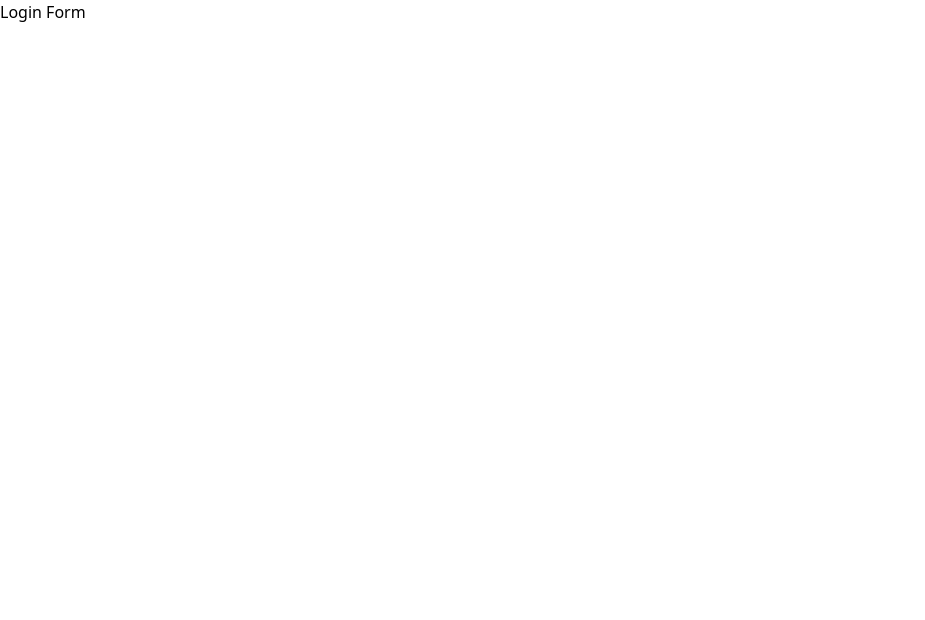
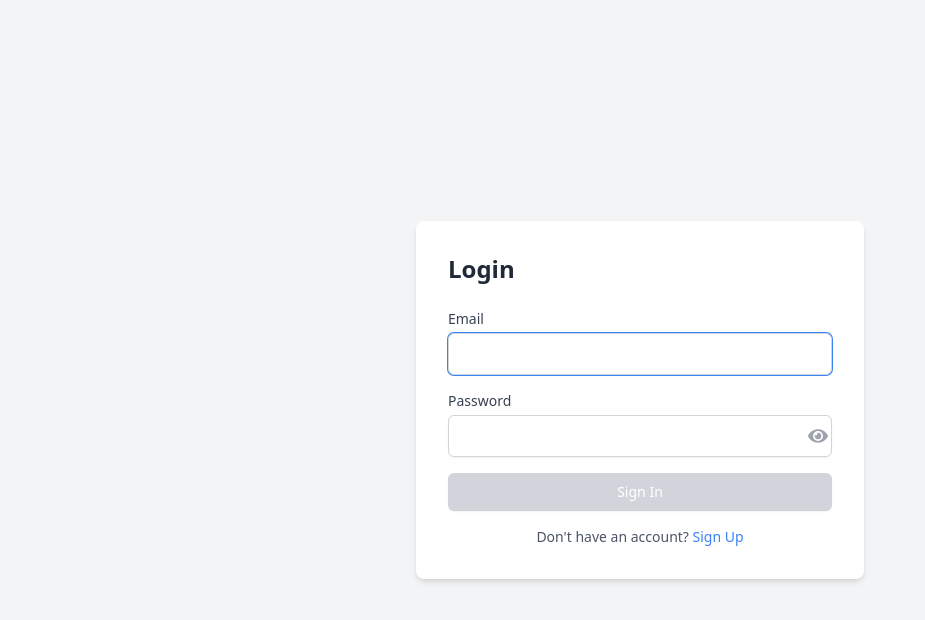
Before and after one commit to Rachel-XMR/MLB-StatHub, a React (Create React App) app: page /login in a window 1280 px wide. Shown: the top 620 px of the page, without its empty margins (0-925 px from the left). Built offline with nearby package versions, Linux system fonts and the light colour scheme.

Commit message:
create login form

```diff
--- a/src/LoginForm.js
+++ b/src/LoginForm.js
@@ -1,9 +1,282 @@
-import React from 'react';
+import React, { useRef, useState, useEffect } from 'react';
+import { Link } from 'react-router-dom';
+import { FaCheckCircle, FaTimesCircle, FaEye, FaEyeSlash } from 'react-icons/fa';
+import axios from 'axios';
+
+// Validation patterns
+const PWD_REGEX = /^(?=.*[a-z])(?=.*[A-Z])(?=.*[0-9])(?=.*[@$!%*?&])[A-Za-z\d@$!%*?&]{8,24}$/;
+const EMAIL_REGEX = /^[a-zA-Z0-9._%+-]+@[a-zA-Z0-9.-]+\.[a-zA-Z]{2,}$/;
+
+const VALIDATION_MESSAGES = {
+  email: 'Please enter a valid email address.',
+  password: 'Password must be 8-24 characters and include uppercase and lowercase letters, a number and a special character.',
+};
 
 const LoginForm = () => {
+  const userRef = useRef(null);
+  const errRef = useRef(null);
+
+  // Data Formats
+  const [formData, setFormData] = useState({
+    email: '',
+    password: ''
+  });
+
+  // Validation States
+  const [validations, setValidations] = useState({
+    email: false,
+    password: false
+  });
+
+  // Form Touched States
+  const [touched, setTouched] = useState({
+    email: false,
+    password: false
+  });
+
+  // Password Visibility States
+  const [showPassword, setShowPassword] = useState({
+    password: false
+  });
+
+  // Form interaction states
+  const [isSubmitting, setIsSubmitting] = useState(false);
+  const [errMsg, setErrMsg] = useState('');
+  const [success, setSuccess] = useState(false);
+
+  useEffect(() => {
+    userRef.current?.focus();
+  }, []);
+
+  // Validate the form upon change in data
+  useEffect(() => {
+    const validateForm = () => {
+      setValidations({
+        email: EMAIL_REGEX.test(formData.email),
+        password: PWD_REGEX.test(formData.password)
+      });
+    };
+    validateForm();
+  }, [formData]);
+
+  // Reset error messages and form data upon form reset
+  useEffect(() => {
+    setErrMsg('');
+  }, [formData]);
+
+  // Handle form input
+  const handleInputChange = (e) => {
+    const { name, value } = e.target;
+    setFormData(prev => ({
+      ...prev,
+      [name]: value
+    }));
+  };
+
+  // Handle form input focus
+  const handleBlur = (name) => {
+    setTouched(prev => ({
+      ...prev,
+      [name]: true
+    }));
+  };
+
+  // On/off for password visibility
+  const togglePasswordVisibility = (field) => {
+    setShowPassword(prev => ({
+      ...prev,
+      [field]: !prev[field]
+    }));
+  };
+
+  // Form submission
+  const handleSubmit = async (e) => {
+    e.preventDefault();
+
+    setTouched({
+      email: true,
+      password: true
+    });
+
+    // Check if the form is valid
+    if (!Object.values(validations).every(Boolean)) {
+      setErrMsg("Please ensure all fields are valid");
+      errRef.current?.focus();
+      return;
+    }
+
+    // Make request to flask server
+    setIsSubmitting(true);
+    try {
+      const response = await axios.post('http://localhost:5000/user/login',
+        {
+          email: formData.email,
+          password: formData.password
+        },
+        {
+          headers: { 'Content-Type': 'application/json' },
+          withCredentials: true,
+          timeout: 5000
+        }
+    );
+
+      if (response.status === 200) {
+        setSuccess(true);
+        setFormData({
+          email: '',
+          password: '',
+        });
+      }
+
+    } catch (err) {
+      let errorMessage = 'Login failed';
+
+      if (!err?.response) {
+        errorMessage = 'No server response';
+      } else if (err.response?.status === 401) {
+        errorMessage = 'Invalid email or password';
+      } else if (err.response?.status === 400) {
+        errorMessage = err.response.data?.error || 'Invalid form data';
+      } else if (err.code === 'ECONNABORTED') {
+        errorMessage = 'Request timed out - please try again';
+      }
+      setErrMsg(errorMessage);
+      errRef.current?.focus();
+    } finally {
+      setIsSubmitting(false);
+    }
+  };
+
+  // Rendering input fields
+  const renderInputField = (
+    name,
+    label,
+    type = 'text',
+    autoComplete = 'off',
+    isPassword = false
+  ) => {
+    const isValid = validations[name];
+    const showError = touched[name] && !isValid && formData[name];
+
+    return (
+      <div>
+        <label htmlFor={name} className="block text-sm font-medium text-gray-700">
+          {label}
+        </label>
+        <div className="relative mt-1">
+          <input
+            type={isPassword ? (showPassword[name] ? 'text' : 'password') : type}
+            id={name}
+            name={name}
+            ref={name === 'email' ? userRef : null}
+            autoComplete={autoComplete}
+            value={formData[name]}
+            onChange={handleInputChange}
+            onBlur={() => handleBlur(name)}
+            required
+            aria-invalid={!isValid ? "true" : "false"}
+            aria-describedby={`${name}Note`}
+            className={`w-full px-3 py-2 border rounded-md shadow-sm focus:outline-none focus:ring-1 focus:ring-blue-500
+              ${showError ? 'border-red-500' : formData[name] && isValid ? 'border-green-500' : 'border-gray-300'}
+              ${isPassword ? 'pr-20' : 'pr-10'}`}
+            disabled={isSubmitting}
+          />
+
+          <div className="absolute inset-y-0 right-0 flex items-center">
+            {isPassword && (
+              <button
+                type="button"
+                onClick={() => togglePasswordVisibility(name)}
+                className="p-1 focus:outline-none focus:ring-2 focus:ring-blue-500 rounded-md"
+                tabIndex="-1"
+              >
+                {showPassword[name] ? (
+                  <FaEyeSlash className="h-5 w-5 text-gray-400" />
+                ) : (
+                  <FaEye className="h-5 w-5 text-gray-400" />
+                )}
+              </button>
+            )}
+
+            {formData[name] && (
+              <span className="pl-2 pr-3">
+                {isValid ? (
+                  <FaCheckCircle className="h-5 w-5 text-green-500" />
+                ) : (
+                  <FaTimesCircle className="h-5 w-5 text-red-500" />
+                )}
+              </span>
+            )}
+          </div>
+        </div>
+        {showError && (
+          <p className="mt-1 text-sm text-red-600" id={`${name}Note`}>
+            {VALIDATION_MESSAGES[name]}
+          </p>
+        )}
+      </div>
+    );
+  };
+
+  // Success message
+  if (success) {
+    return (
+      <div className="min-h-screen flex items-center justify-center bg-gray-100 p-6">
+        <div className="bg-white p-8 rounded-lg shadow-md w-full max-w-md text-center">
+          <FaCheckCircle className="h-16 w-16 text-green-500 mx-auto mb-4" />
+          <h1 className="text-2xl font-bold text-green-600 mb-4">Success!</h1>
+          <p className="text-gray-600 mb-4">You have successfully logged in.</p>
+
+          <Link to="/dashboard"
+            className="text-blue-500 hover:underline font-medium"
+          >
+            Go to Home
+          </Link>
+        </div>
+      </div>
+    );
+  }
+
+  // Form layout
   return (
-    <div>
-      <h2>Login Form</h2>
+    <div className="min-h-screen flex items-center justify-center bg-gray-100 p-6">
+      <div className="bg-white p-8 rounded-lg shadow-md w-full max-w-md">
+        {errMsg && (
+          <div
+            ref={errRef}
+            className="bg-red-100 border border-red-400 text-red-700 px-4 py-3 rounded relative mb-4"
+            role="alert"
+          >
+            <span className="block sm:inline">{errMsg}</span>
+          </div>
+        )}
+
+        <h1 className="text-2xl font-bold mb-6 text-gray-800">Login</h1>
+
+        <form onSubmit={handleSubmit} className="space-y-4">
+          {renderInputField('email', 'Email', 'email', 'email')}
+          {renderInputField('password', 'Password', 'password', 'current-password', true)}
+
+          <button
+            type="submit"
+            disabled={!Object.values(validations).every(Boolean) || isSubmitting}
+            className={`w-full py-2 px-4 border border-transparent rounded-md shadow-sm text-sm font-medium text-white
+              ${(!Object.values(validations).every(Boolean) || isSubmitting)
+                ? 'bg-gray-300 cursor-not-allowed'
+                : 'bg-blue-500 hover:bg-blue-600 focus:outline-none focus:ring-2 focus:ring-offset-2 focus:ring-blue-500'
+              }`}
+          >
+            {isSubmitting ? 'Signing in...' : 'Sign In'}
+          </button>
+        </form>
+
+        <p className="mt-4 text-sm text-gray-600 text-center">
+          Don't have an account?{' '}
+          <Link to="/" className="text-blue-500 hover:underline">
+            Sign Up
+          </Link>
+        </p>
+      </div>
     </div>
   );
 };
```
